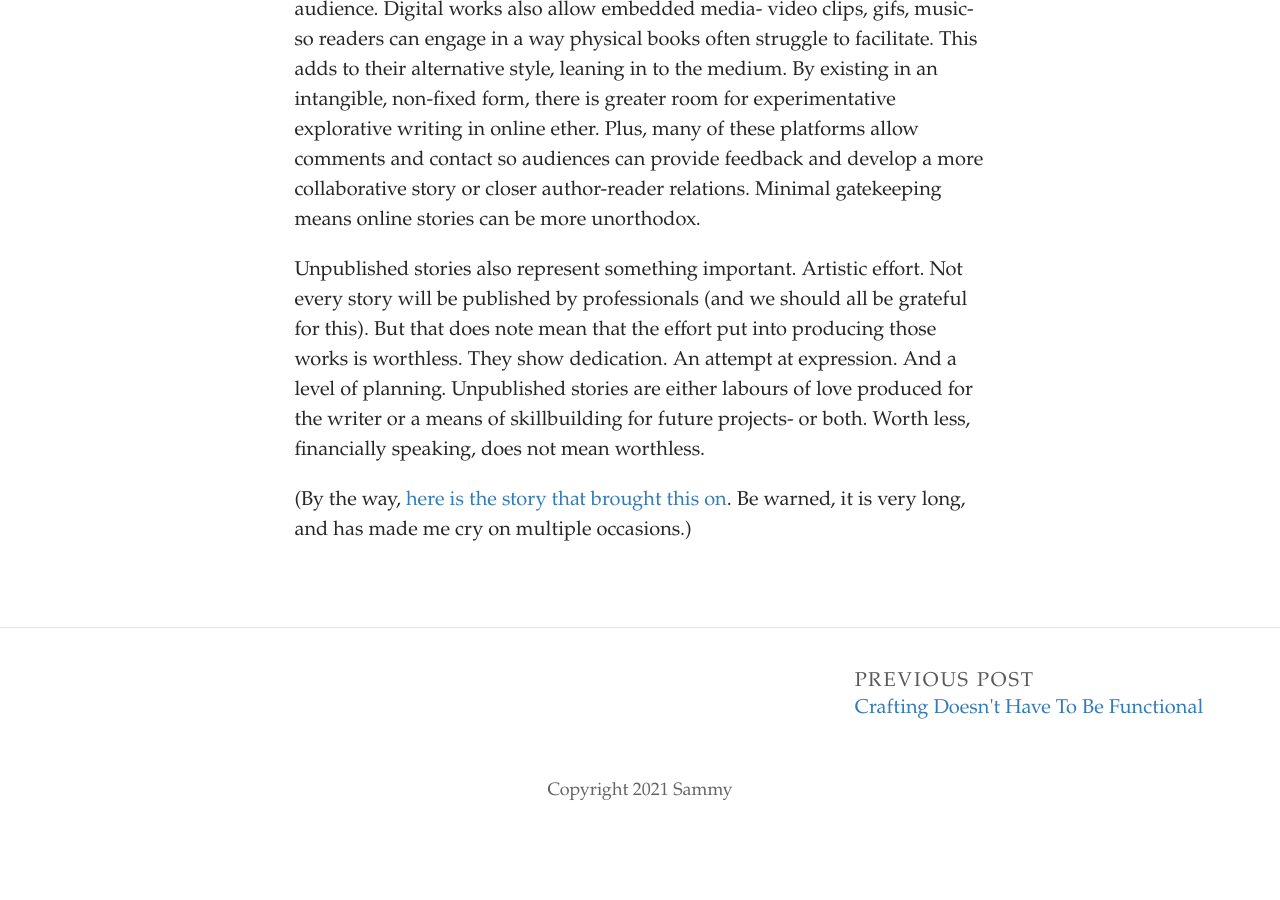
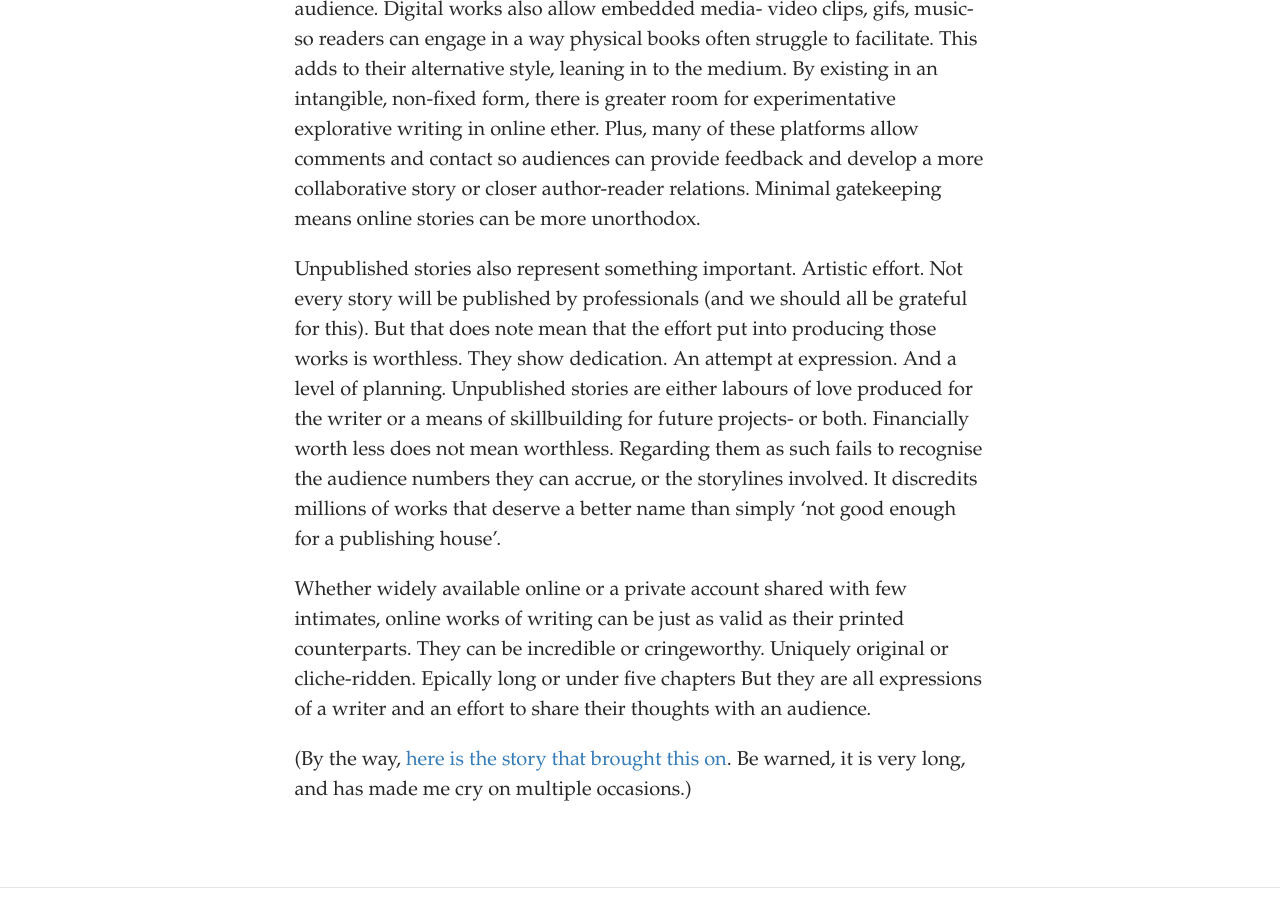
Before and after one commit to SammySpinsAYarn/Blog, a Jekyll site: the page built from _posts/2023-07-06-can-go-back-to-books-now.md, in a window 1280 px wide and 900 px high, scrolled down 1190 px. Built offline with Jekyll 4.4.1, drawn with Linux system fonts in a browser that asks for light colours; some web fonts are replaced; before the commit the page ends 2026 px from its top, so only the background shows below that.

Commit message:
Update Post “2023-07-06-can-go-back-to-books-now”

```diff
--- a/_posts/2023-07-06-can-go-back-to-books-now.md
+++ b/_posts/2023-07-06-can-go-back-to-books-now.md
@@ -11,6 +11,14 @@ Open access digital stories can hugely vary in quality. They range from the infa
 
 Y﻿et the lack of censorship means the stories are *allowed* to be different. They can rely on tropes of be completely alien. Lean into pop culture or entirely ignore it. Be six word stories or tomes of over a thousand pages. There is a reason instagram poetry is recognised as a different style to conventional poetry. Online creators have the freedom to cultivate an audience and style independent to their geographic restrictions (subject to laws though, for better or worse). Their reach is both greater and more limited as they grow an audience. Digital works also allow embedded media- video clips, gifs, music- so readers can engage in a way physical books often struggle to facilitate. This adds to their alternative style, leaning in to the medium. By existing in an intangible, non-fixed form, there is greater room for experimentative explorative writing in online ether. Plus, many of these platforms allow comments and contact so audiences can provide feedback and develop a more collaborative story or closer author-reader relations. Minimal gatekeeping means online stories can be more unorthodox.
 
-Unpublished stories also represent something important. Artistic effort. Not every story will be published by professionals (and we should all be grateful for this). But that does note mean that the effort put into producing those works is worthless. They show dedication. An attempt at expression. And a level of planning. Unpublished stories are either labours of love produced for the writer or a means of skillbuilding for future projects- or both. Worth less, financially speaking, does not mean worthless.
+Unpublished stories also represent something important. Artistic effort. Not every story will be published by professionals (and we should all be grateful for this). But that does note mean that the effort put into producing those works is worthless. They show dedication. An attempt at expression. And a level of planning. Unpublished stories are either labours of love produced for the writer or a means of skillbuilding for future projects- or both. Financially worth less does not mean worthless. Regarding them as such fails to recognise the audience numbers they can accrue, or the storylines involved. It discredits millions of works that deserve a better name than simply 'not good enough for a publishing house'.
+
+W﻿hether widely available online or a private account shared with few intimates, online works of writing can be just as valid as their printed counterparts. They can be incredible or cringeworthy. Uniquely original or cliche-ridden. Epically long or under five chapters But they are all expressions of a writer and an effort to share their thoughts with an audience.
+
+
+
+
+
+
 
 (﻿By the way, [here is the story that brought this on](https://wanderinginn.com/table-of-contents/). Be warned, it is very long, and has made me cry on multiple occasions.)
```
